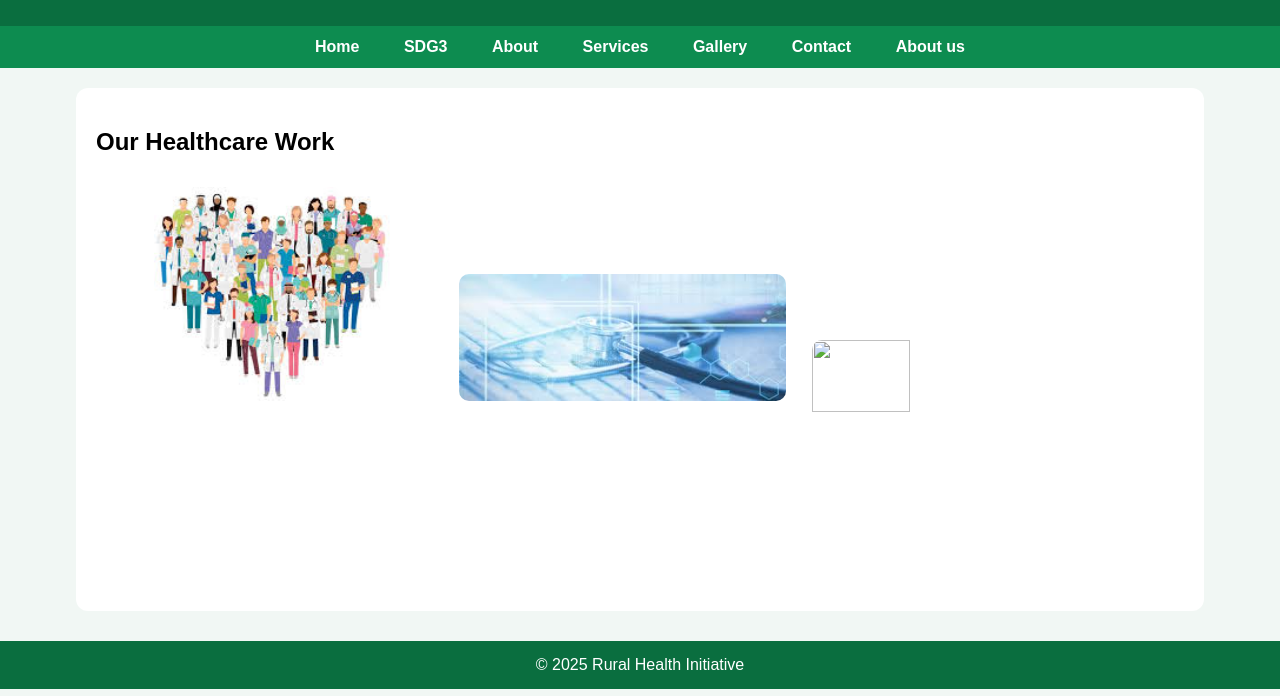
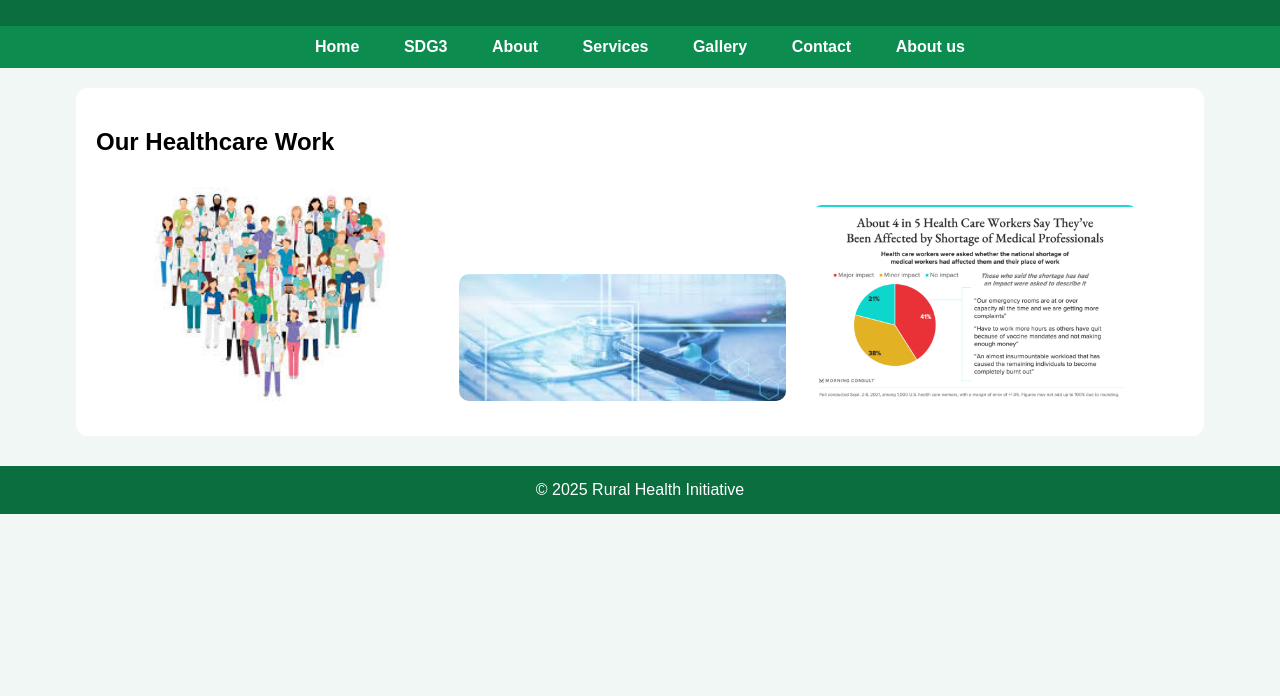
Before and after one commit to MeetBhanushali07/The-Wellness-way-GRP-2-, a plain HTML site: page gallery.html in a window 1280 px wide. Shown: the part 104-800 px from the top of the page. Drawn offline with Linux system fonts and the light colour scheme.

Commit message:
Update gallery.html

```diff
--- a/gallery.html
+++ b/gallery.html
@@ -36,7 +36,7 @@
 
     <img src="images 1.jpg">
     <img src="images (1).jpg">
-    <img src="Image 2.png">
+    <img src="Image2.png">
 </div>
 
 <footer>
```
